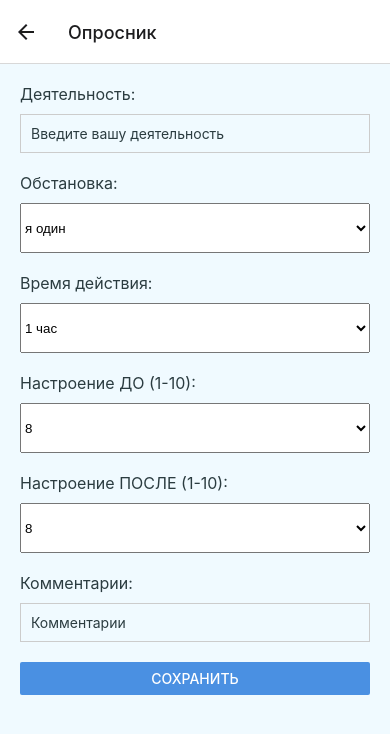
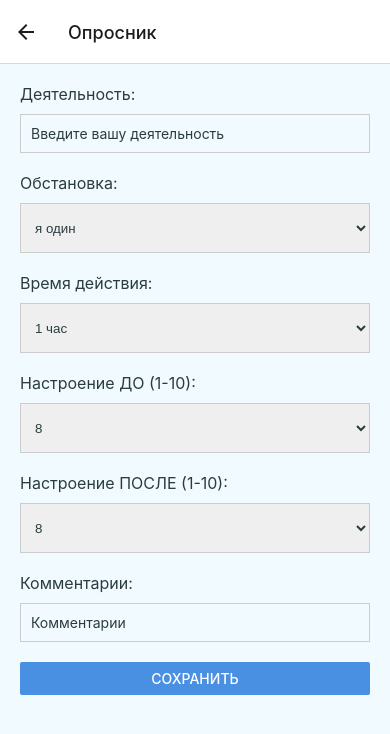
Before and after one commit to Crystal-io/HabitTrackerApp, a React Native app: screen /SurveyScreen in a window 390 px wide. Shown: the top 734 px of the page. Built offline with nearby package versions, Linux system fonts and the light colour scheme.

Commit message:
V 0.2 - icon

```diff
--- a/src/screens/SurveyScreen.js
+++ b/src/screens/SurveyScreen.js
@@ -67,7 +67,7 @@ const SurveyScreen = ({ navigation }) => {
 
     await saveHabit(newHabit);
 
-    Alert.alert('Успешно', 'Ваши данные сохранены.');
+    Alert.alert('Поздравляю!', 'Ваши данные сохранены.');
     setForm({
       habit: '',
       moodBefore: '8',
@@ -177,6 +177,11 @@ const styles = StyleSheet.create({
   picker: {
     height: 50,
     marginBottom: 20,
+    borderWidth: 1,
+    borderColor: '#ccc',
+    padding: 10,
+    marginBottom: 20,
+    color: '#2b3c40',
   },
 });
 
```
Also changed, not shown: 25 other files (tests, documents, lock files or other folders).
